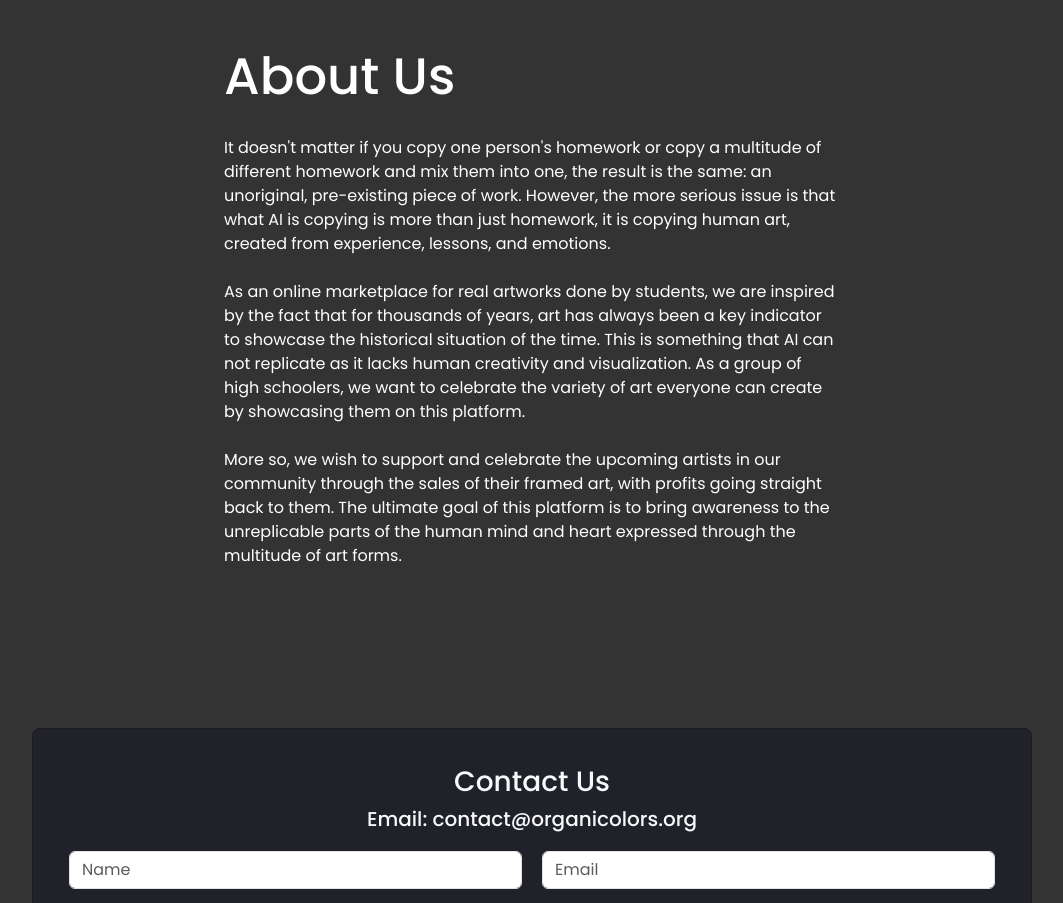
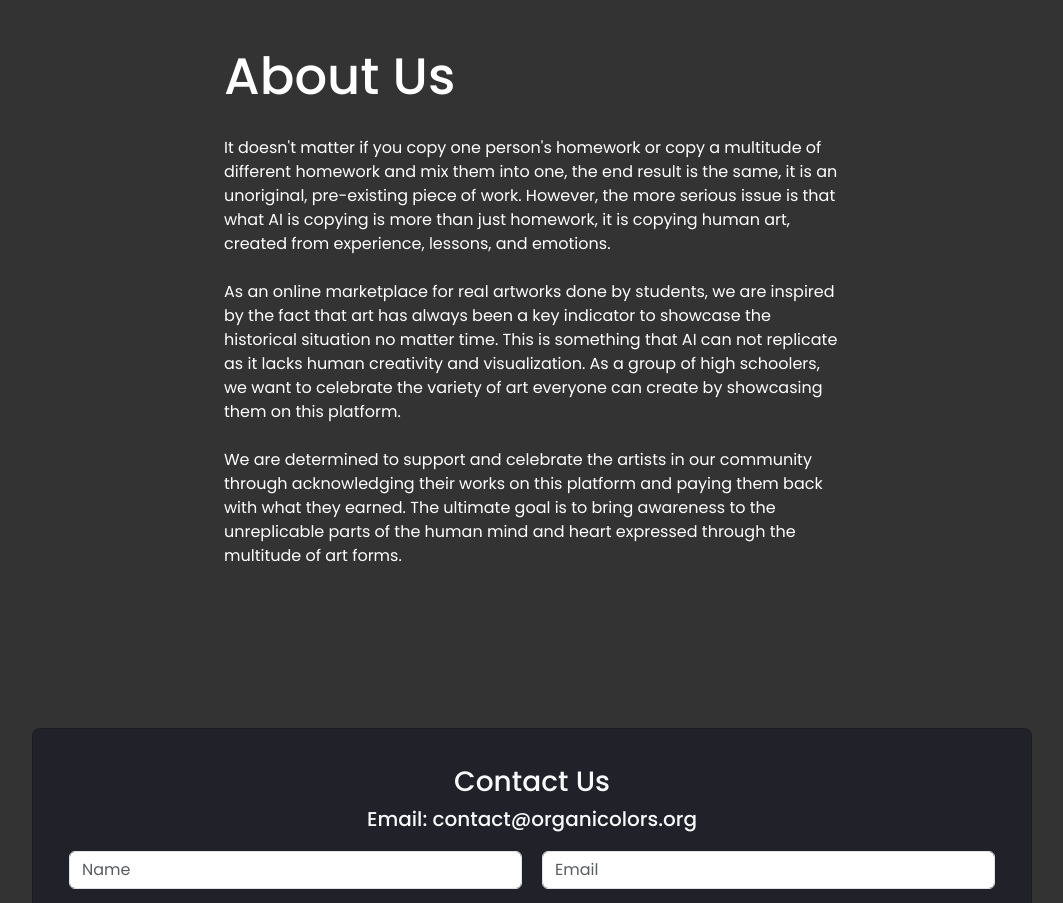
Before and after one commit to Kudostoy0u/organicolors, a React (Vite) app: page / in a window 1280 px wide. Shown: the part 860-1763 px from the top of the page, without its empty margins (108-1171 px from the left). Built offline with nearby package versions, Linux system fonts and the light colour scheme.

Commit message:
Update About.tsx

```diff
--- a/src/pages/About.tsx
+++ b/src/pages/About.tsx
@@ -9,9 +9,9 @@ const About: React.FC = () => {
         <h1 className="text-center text-lg-start">About Us</h1>
         <br/>
         <p className="text-center text-lg-start fs-6 fs-lg-5">
-          It doesn't matter if you copy one person's homework or copy a multitude of different homework and mix them into one, the result is the same: an unoriginal, pre-existing piece of work. However, the more serious issue is that what AI is copying is more than just homework, it is copying human art, created from experience, lessons, and emotions. <br/><br/>
-          As an online marketplace for real artworks done by students, we are inspired by the fact that for thousands of years, art has always been a key indicator to showcase the historical situation of the time. This is something that AI can not replicate as it lacks human creativity and visualization. As a group of high schoolers, we want to celebrate the variety of art everyone can create by showcasing them on this platform. <br/><br/>
-          More so, we wish to support and celebrate the upcoming artists in our community through the sales of their framed art, with profits going straight back to them. The ultimate goal of this platform is to bring awareness to the unreplicable parts of the human mind and heart expressed through the multitude of art forms.
+          It doesn't matter if you copy one person's homework or copy a multitude of different homework and mix them into one, the end result is the same, it is an unoriginal, pre-existing piece of work. However, the more serious issue is that what AI is copying is more than just homework, it is copying human art, created from experience, lessons, and emotions. <br/><br/>
+          As an online marketplace for real artworks done by students, we are inspired by the fact that art has always been a key indicator to showcase the historical situation no matter time. This is something that AI can not replicate as it lacks human creativity and visualization. As a group of high schoolers, we want to celebrate the variety of art everyone can create by showcasing them on this platform. <br/><br/>
+          We are determined to support and celebrate the artists in our community through acknowledging their works on this platform and paying them back with what they earned. The ultimate goal is to bring awareness to the unreplicable parts of the human mind and heart expressed through the multitude of art forms.
         </p>
         <br/>
       </Container>
```
